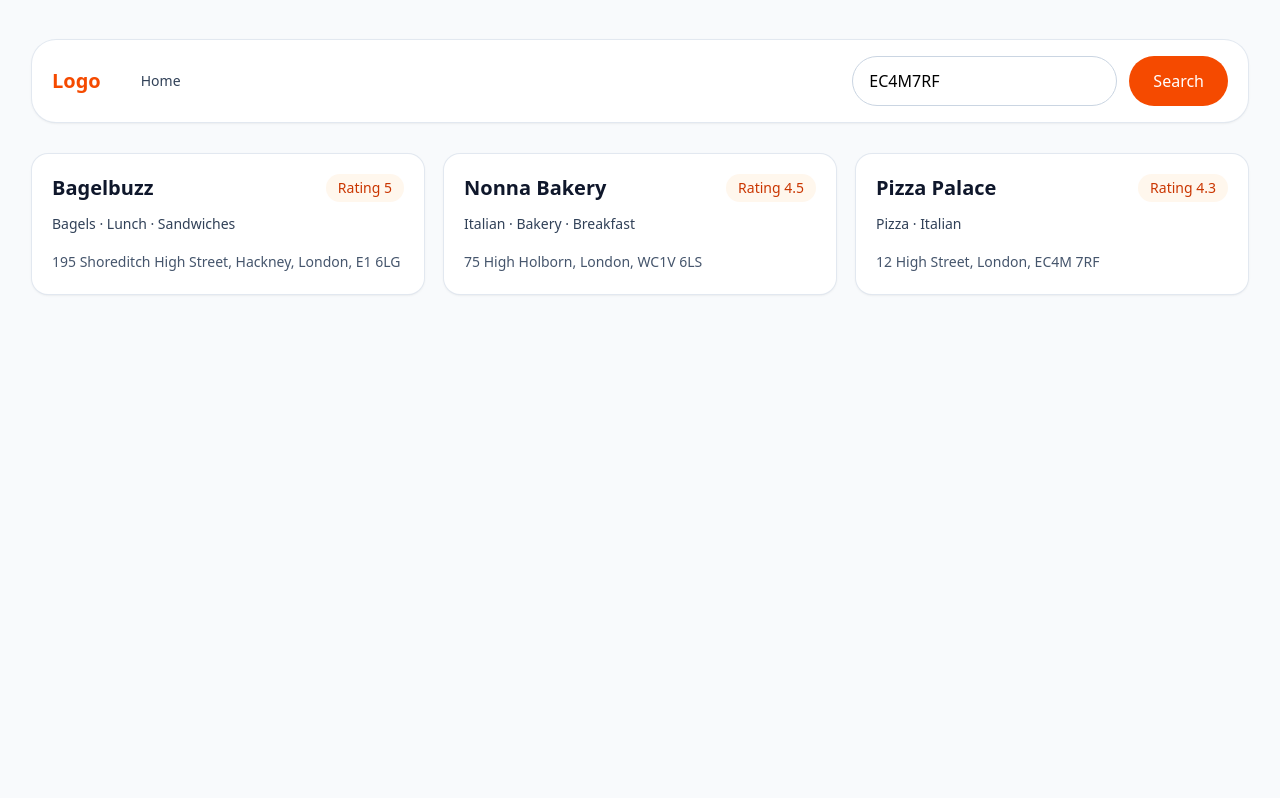
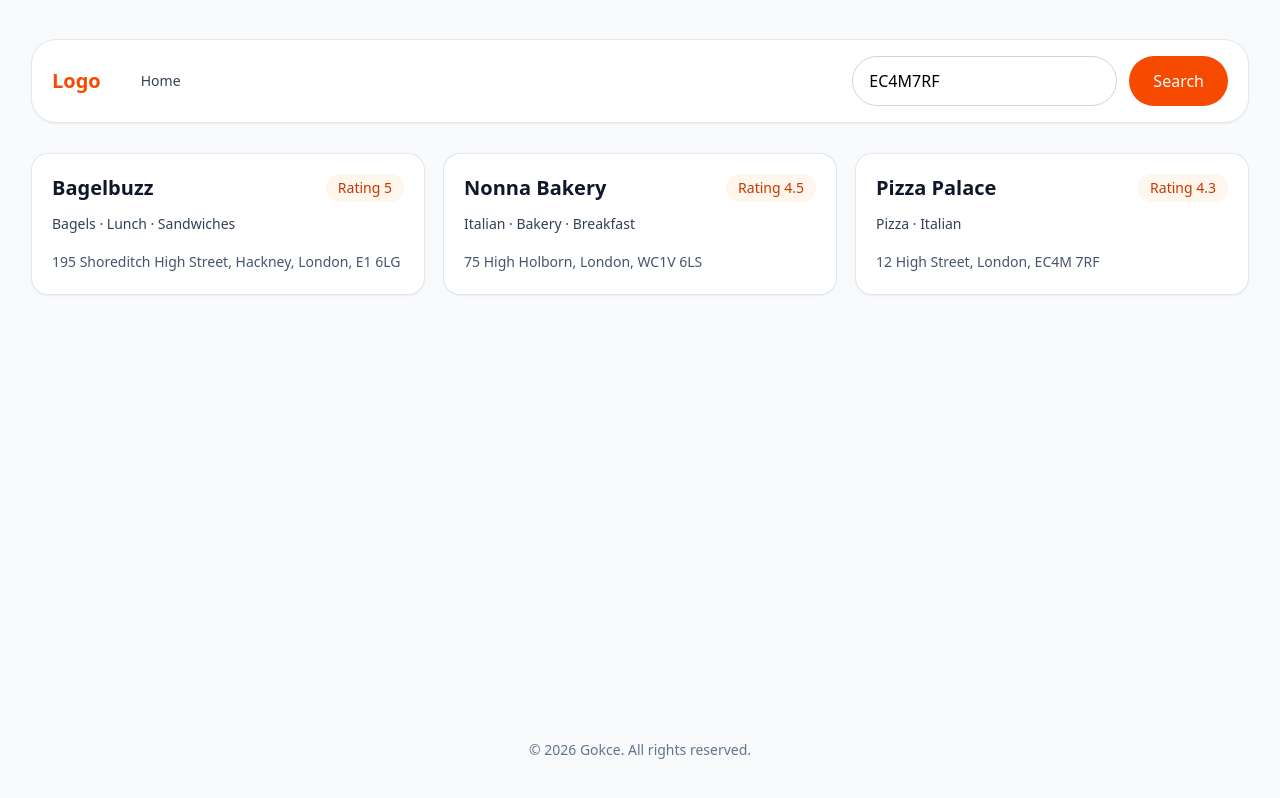
Before and after one commit to gokcesen/jet-restaurant-finder, a React (Vite) app: page / in a window 1280 px wide. Built offline with nearby package versions, Linux system fonts and the light colour scheme.

Commit message:
feat: add page footer

```diff
--- a/src/App.tsx
+++ b/src/App.tsx
@@ -2,6 +2,7 @@ import { useState } from 'react';
 import Navbar from './components/Navbar';
 import RestaurantList from './components/RestaurantList';
 import { mockRestaurants } from './data/mockRestaurants';
+import Footer from './components/Footer';
 
 function App() {
   const [postcode, setPostcode] = useState('EC4M7RF');
@@ -10,15 +11,19 @@ function App() {
     console.log('Search postcode:', postcode);
   };
   return (
-    <main className="min-h-screen bg-slate-50 px-4 py-10 sm:px-6 lg:px-8">
-      <div className="mx-auto max-w-7xl">
+    <main className="flex min-h-screen flex-col bg-slate-50 px-4 py-10 sm:px-6 lg:px-8">
+      <div className="mx-auto flex w-full max-w-7xl flex-1 flex-col">
         <Navbar
           postcode={postcode}
           onPostcodeChange={setPostcode}
           onSubmit={handleSearch}
         />
 
-        <RestaurantList restaurants={mockRestaurants} />
+        <div className="flex-1">
+          <RestaurantList restaurants={mockRestaurants} />
+        </div>
+
+        <Footer />
       </div>
     </main>
   );
--- /dev/null
+++ b/src/components/Footer.tsx
@@ -0,0 +1,9 @@
+function Footer() {
+  return (
+    <footer className="pt-10 text-center text-sm text-slate-500">
+      © 2026 Gokce. All rights reserved.
+    </footer>
+  );
+}
+
+export default Footer;
```
